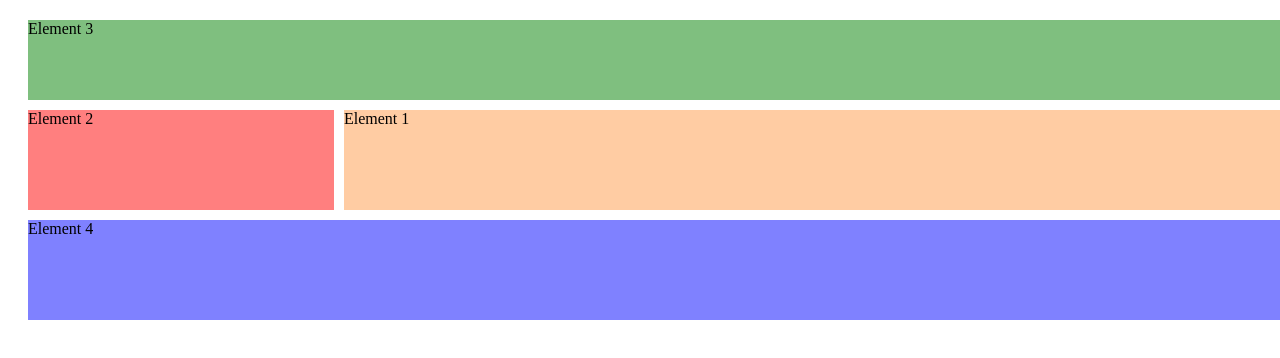
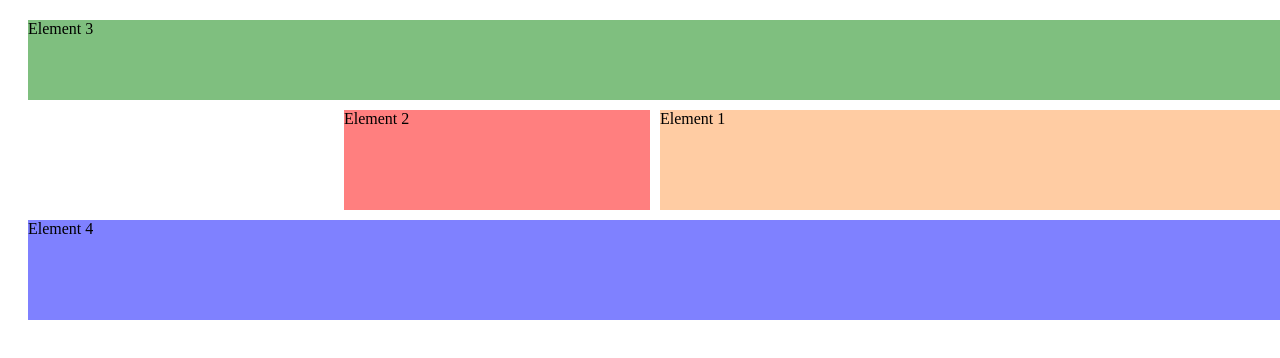
Before and after one commit to rattumourya/css-learning, an Angular app in the folder Angular/css-learning/: page / in a window 1280 px wide. Shown: the top 358 px of the page. Built offline with nearby package versions, Linux system fonts and the light colour scheme.

Commit message:
Automatically generated grid areas

```diff
--- a/Angular/css-learning/src/app/app.component.css
+++ b/Angular/css-learning/src/app/app.component.css
@@ -2,16 +2,16 @@
     margin: 20px;
     display: grid;
     /* grid-template-columns: 200px 2fr 20% 1fr; */
-    grid-template-columns: repeat(4, 25%);
+    grid-template-columns: [hd-start] repeat(4,[col-start] 25% [col-end]) [hd-end];
     /* grid-template-rows: 5rem 2.5rem; */
     /* grid-template-rows: 5rem auto; */
-    grid-template-rows: [row-1-start] 5rem [row-1-end row-2-start] minmax(100px,auto) [row-2-end row-3-start] 100px [row-3-end row-4-start] 100px [row-4-end];
+    grid-template-rows: [hd-start] 5rem [hd-end row-2-start] minmax(100px,auto) [row-2-end row-3-start] 100px [row-3-end row-4-start] 100px [row-4-end];
     /* grid-column-gap: 20px;
     grid-row-gap: 10px; */
     /* grid-gap: 10px 20px; */
     grid-gap: 10px;
     grid-template-areas: "header header header  header "
-                         "sideBar main main main"
+                         "sideBar . main main"
                         "footer footer footer footer"
 }
 
@@ -27,7 +27,7 @@
     /* grid-column: 1 / -1; */
     /* grid-row-start: row-2-start;
     grid-row-end: span 1; */
-    grid-area: sideBar
+    grid-column: col-start 2/ col-end 2;
 }
 
 .el3 {
@@ -36,7 +36,7 @@
     grid-column-end: span 3;
     grid-row-start: row-1-start;
     grid-row-end: row-2-end;  */
-    grid-area: header
+    grid-area: hd
 }
 
 .el4 {
```
